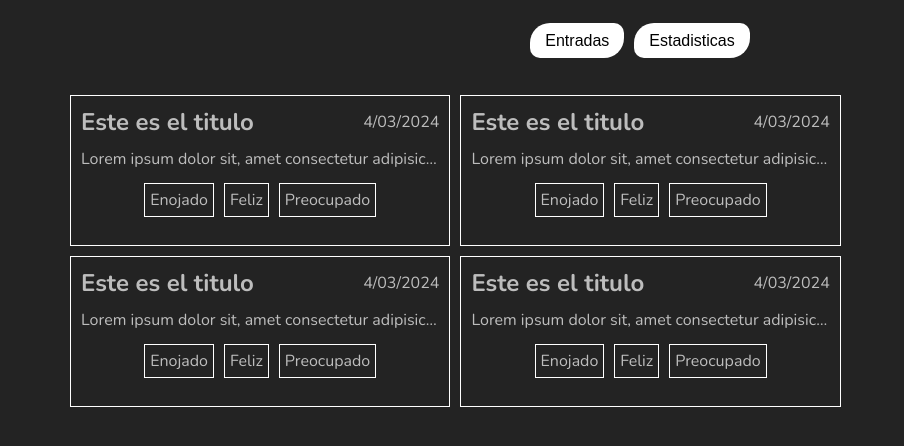
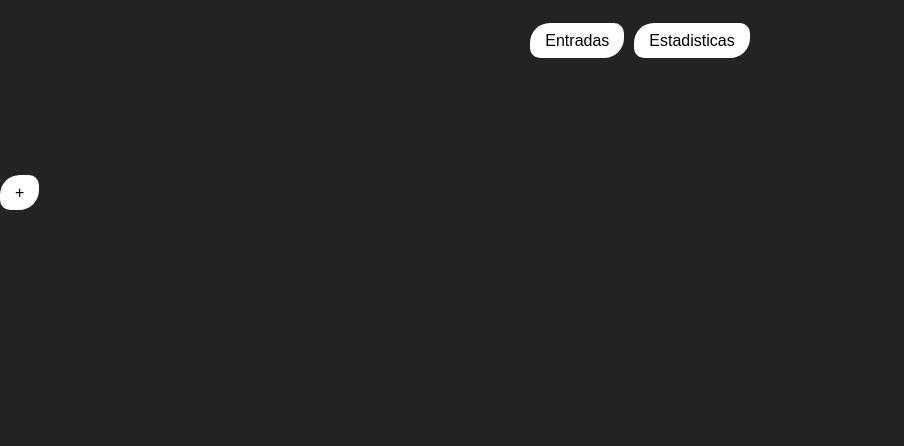
Before and after one commit to alejoevilches/balance, a React (Vite) app: page / in a window 1280 px wide. Shown: the top 446 px of the page, without its empty margins (0-904 px from the left). Built offline with nearby package versions, Linux system fonts and the light colour scheme.

Commit message:
add notes store

```diff
--- a/package.json
+++ b/package.json
@@ -11,7 +11,9 @@
   },
   "dependencies": {
     "react": "^18.2.0",
-    "react-dom": "^18.2.0"
+    "react-dom": "^18.2.0",
+    "uuid": "^9.0.1",
+    "zustand": "^4.5.2"
   },
   "devDependencies": {
     "@types/react": "^18.2.56",
--- a/src/App.tsx
+++ b/src/App.tsx
@@ -1,4 +1,5 @@
 import './App.css'
+import { AddButton } from './components/AddButton'
 import { Navbar } from './components/Navbar'
 import { Notes } from './components/Notes'
 
@@ -7,6 +8,7 @@ function App() {
     <main>
       <Navbar />
       <Notes />
+      <AddButton />
     </main>
   )
 }
--- /dev/null
+++ b/src/components/AddButton.tsx
@@ -0,0 +1,5 @@
+export function AddButton(){
+  return (
+    <button>+</button>
+  )
+}
--- a/src/components/Card.tsx
+++ b/src/components/Card.tsx
@@ -1,18 +1,23 @@
 import "./Card.css"
+import { type Note } from "../types/types"
 
-export function Card(){
+export function Card(el: Note){
   return (
     <article>
       <div className="card-header">
-        <h3>Este es el titulo</h3>
-        <p>4/03/2024</p>
+        <h3>{el.title}</h3>
+        <p>{el.date}</p>
       </div>
-      <p>Lorem ipsum dolor sit, amet consectetur adipisicing elit. Inventore quae nostrum necessitatibus voluptas eius aliquid itaque maxime distinctio laudantium sapiente voluptates dolor laboriosam odit sit sint est eveniet similique assumenda, qui reiciendis. Non facilis quo, eius ipsam neque sunt impedit accusamus itaque mollitia vitae odio exercitationem, consequatur adipisci. Perspiciatis numquam dolorum quam enim unde delectus, hic ullam nihil aperiam maiores!</p>
+      <p className="note-data">{el.content}</p>
       <section className="tags-container">
-        <div className="angry-tag">Enojado</div>
-        <div className="happy-tag">Feliz</div>
-        <div className="worried-tag">Preocupado</div>
+        {el.tags.map(tag=>{
+          return (
+            <div className={tag} />
+          )
+        })}
       </section>
     </article>
   )
 }
+
+<div className="angry-tag">Enojado</div>
--- a/src/components/Notes.tsx
+++ b/src/components/Notes.tsx
@@ -1,13 +1,16 @@
 import { Card } from "./Card"
-import "./Notes.css"
+import "./Notes.css";
+import { useNotesStore } from "../store/useNotesStore";
 
 export function Notes(){
+  const {notes}=useNotesStore()
   return (
     <section className="cardContainer">
-      <Card />
-      <Card />
-      <Card />
-      <Card />
+      {notes.map(note=>{
+        return (
+          <Card key={note.date} el={note} />
+        )
+      })}
     </section>
   )
 }
--- /dev/null
+++ b/src/store/useNotesStore.ts
@@ -0,0 +1,23 @@
+import {create} from "zustand"
+import { Note } from "../types/types"
+
+interface NotesState{
+  notes: Array<Note>,
+  addToNotes:(el:Note)=>void
+}
+
+const recoverNotes:()=>Array<Note>=()=>{
+  const savedNotes=localStorage.getItem("notes")
+  return savedNotes ? JSON.parse(savedNotes) : []
+}
+
+export const useNotesStore=create<NotesState>((set)=>({
+  notes:recoverNotes(),
+
+  addToNotes:(el:Note)=>set((state)=>{
+    const {notes}=state;
+    const newNotes=[...notes,el]
+    return {notes:newNotes}
+  })
+
+}))
```
Also changed, not shown: src/types/types.d.ts (added, +8 -0 lines), src/components/AddButton.css (added), 1 other file (tests, documents, lock files or other folders).
